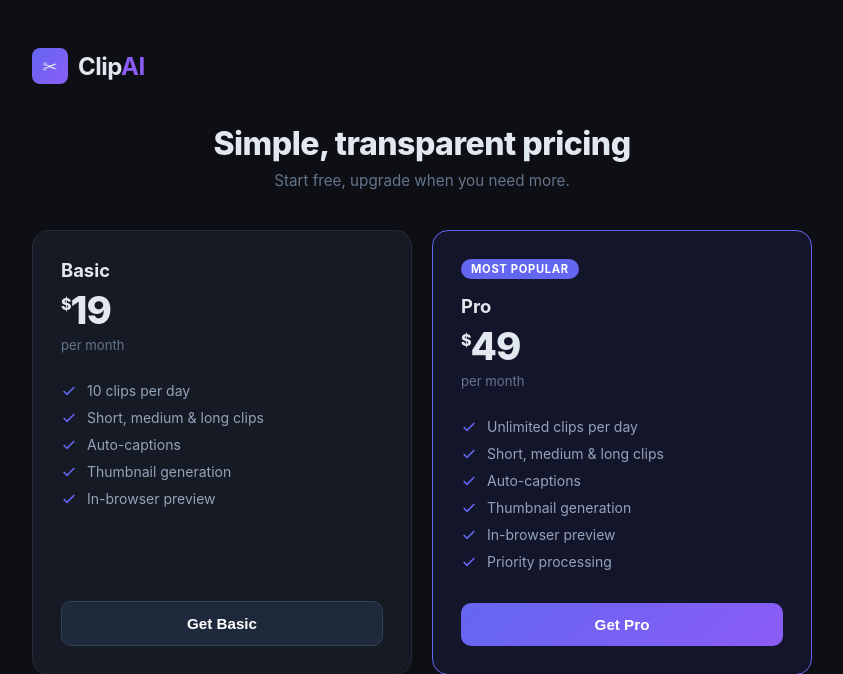
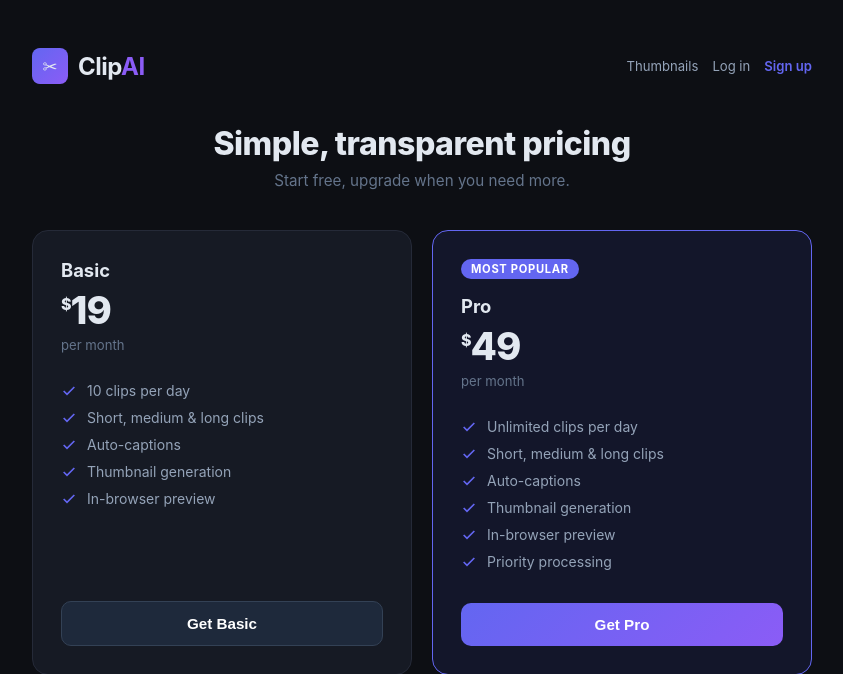
Before and after one commit to gettinbusyyy/ClipAI, a Flask app: page /pricing in a window 1280 px wide. Shown: the top 674 px of the page, without its empty margins (218-1061 px from the left). Run offline with Flask 3, Linux system fonts and the light colour scheme.

Commit message:
feat: add Thumbnails nav link to all pages via shared partial
- Create templates/_navbar_links.html: shared include with Thumbnails link,
  conditional Upgrade link (when plan != pro), and auth state (email/logout
  or login/signup)
- index.html: replace inline auth/upgrade block with {% include '_navbar_links.html' %};
  plan-status span (Free/Basic/Pro + clip count) stays inline above it
- pricing.html: add justify-content:space-between to .logo, add .logo-nav div
  on the right containing the shared include
- base.html (thumbnail page): replace inline nav links with the same include

All four pages (home, pricing, thumbnail, and any future page extending base.html)
now share one source of truth for the Thumbnails link and auth state.

Co-Authored-By: Claude Sonnet 4.6 <noreply@anthropic.com>

```diff
--- /dev/null
+++ b/templates/_navbar_links.html
@@ -0,0 +1,19 @@
+{#
+  Shared nav-right partial — include in every page that has a top navbar.
+  Expects: current_user (from Flask-Login's context processor or passed explicitly)
+  Optional: plan (string) — if present and not "pro", shows Upgrade link
+#}
+<a href="{{ url_for('thumbnail.thumbnail_page') }}"
+   style="color:#94a3b8;text-decoration:none;transition:color 0.15s"
+   onmouseover="this.style.color='#e2e8f0'" onmouseout="this.style.color='#94a3b8'">Thumbnails</a>
+{% if plan is defined and plan != "pro" %}
+  <a href="/pricing" style="color:#6366f1;text-decoration:none;font-weight:600">Upgrade</a>
+{% endif %}
+{% if current_user and current_user.is_authenticated %}
+  <span style="color:#475569;max-width:140px;overflow:hidden;text-overflow:ellipsis;white-space:nowrap"
+        title="{{ current_user.email }}">{{ current_user.email }}</span>
+  <a href="/logout" style="color:#64748b;text-decoration:none">Log out</a>
+{% else %}
+  <a href="/login"  style="color:#94a3b8;text-decoration:none">Log in</a>
+  <a href="/signup" style="color:#6366f1;text-decoration:none;font-weight:600">Sign up</a>
+{% endif %}
--- a/templates/pricing.html
+++ b/templates/pricing.html
@@ -23,8 +23,16 @@
     .logo {
       display: flex;
       align-items: center;
+      justify-content: space-between;
       gap: 10px;
       margin-bottom: 40px;
+    }
+    .logo-nav {
+      display: flex;
+      align-items: center;
+      gap: 14px;
+      font-size: 0.82rem;
+      flex-wrap: wrap;
     }
     .logo-icon {
       width: 36px; height: 36px;
@@ -170,12 +178,13 @@
 <div class="container">
 
   <div class="logo">
-    <a href="/">
-      <div style="display:flex;align-items:center;gap:10px;">
-        <div class="logo-icon">✂</div>
-        <h1>Clip<span>AI</span></h1>
-      </div>
+    <a href="/" style="display:flex;align-items:center;gap:10px;text-decoration:none;color:inherit">
+      <div class="logo-icon">✂</div>
+      <h1>Clip<span>AI</span></h1>
     </a>
+    <div class="logo-nav">
+      {% include '_navbar_links.html' %}
+    </div>
   </div>
 
   <p class="page-title">Simple, transparent pricing</p>
```
Also changed, not shown: templates/base.html (+1 -9 lines), templates/index.html (+1 -11 lines).
